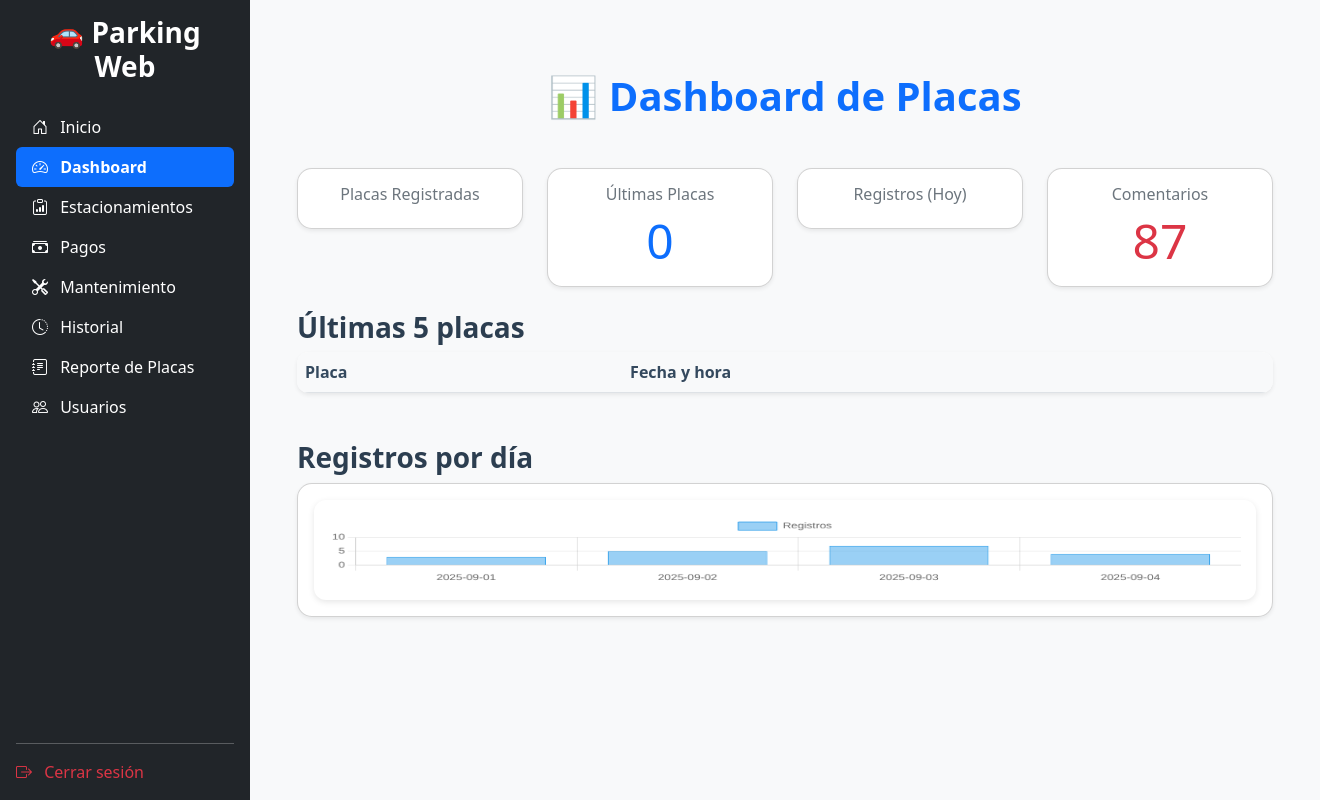
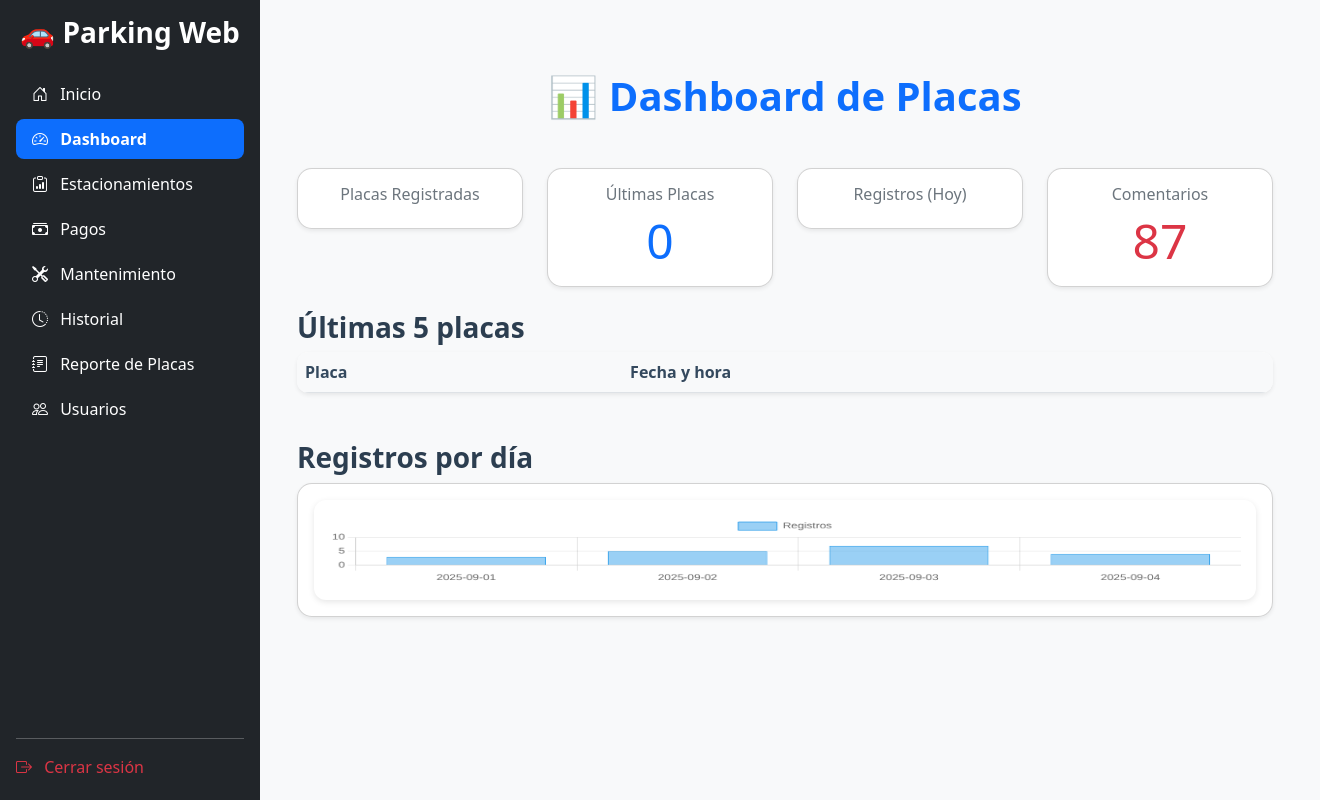
Before and after one commit to AQP-Connectivity/Proyecto-con-Python, a Flask app: page /dashboard in a window 1320 px wide. Run offline with Flask 3, Linux system fonts and the light colour scheme; lists and menus that the app fills with data are empty.

Commit message:
Update base.css
actualizacion del slidebar

```diff
--- a/Estructura del Proyecto/static/css/base.css
+++ b/Estructura del Proyecto/static/css/base.css
@@ -3,30 +3,42 @@
   min-height: 100vh;
   display: flex;
   overflow-x: hidden;
+  margin: 0; /* 🔹 Asegura que no quede espacio externo */
 }
 
 /* Sidebar */
 #sidebar {
-  min-width: 250px;
-  max-width: 250px;
-  background: #343a40;
+  width: 250px;
+  background: #212529;
   color: white;
-  min-height: 100vh;
+  position: fixed;      /* 🔹 Sidebar fijo */
+  top: 0;
+  left: 0;
+  height: 100vh;        /* 🔹 Ocupar toda la altura */
+  overflow-y: auto;     /* 🔹 Scroll si el contenido es muy largo */
+  padding: 1rem;
 }
+
 #sidebar .nav-link {
   color: #adb5bd;
+  border-radius: 8px;
+  margin-bottom: 5px;
 }
+
 #sidebar .nav-link.active {
-  background-color: #495057;
+  background-color: #0d6efd;
   color: white !important;
   font-weight: 600;
 }
+
 #sidebar .nav-link:hover {
   color: white;
+  background-color: #495057;
 }
 
 /* Contenido principal */
 #content {
+  margin-left: 250px;   /* 🔹 Ajusta el contenido para no tapar el sidebar */
   flex-grow: 1;
   padding: 2rem;
 }
```
